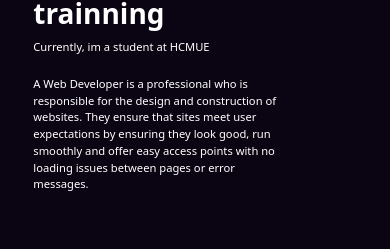
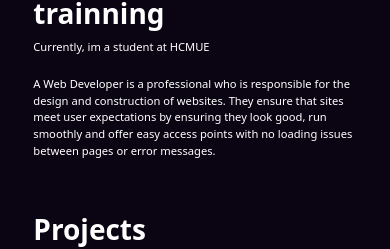
Before and after one commit to nitod2001/nextboilerplate, a Next.js app: page / in a window 390 px wide. Shown: the part 407-656 px from the top of the page. Built offline with nearby package versions, Linux system fonts and the light colour scheme; a web font is replaced by a local one.

Commit message:
update responsive

```diff
--- a/scss/Home.module.scss
+++ b/scss/Home.module.scss
@@ -86,6 +86,12 @@
 }
 
 @media only screen and (max-width: 1024px) {
+  .me_section {
+    .me_section_content_intro {
+      padding-right: 10%;
+      font-size: 2rem;
+    }
+  }
   .project_section {
     .project_section_block {
       display: grid;
@@ -98,6 +104,10 @@
 @media only screen and (max-width: 768px) {
   .me_section {
     padding: 10.2rem 10.2rem 0 10.2rem;
+    .me_section_content_intro {
+      padding-right: 0;
+      font-size: 2rem;
+    }
   }
   .project_section {
     padding: 10.2rem 10.2rem 3rem 10.2rem;
@@ -113,6 +123,10 @@
       display: flex;
       flex-wrap: wrap;
     }
+    .me_section_content_intro {
+      padding-right: 0;
+      font-size: 2rem;
+    }
   }
   .project_section {
     padding: 8rem 5.2rem 2rem 5.2rem;
--- a/scss/globals.scss
+++ b/scss/globals.scss
@@ -64,15 +64,6 @@ body {
   }
 }
 
-@media only screen and (max-width: 768px) {
-  html {
-    font-size: 50% !important;
-  }
-  .block_section {
-    padding: 3rem 10.2rem;
-  }
-}
-
 @media only screen and (max-width: 460px) {
   html {
     font-size: 35% !important;
```
